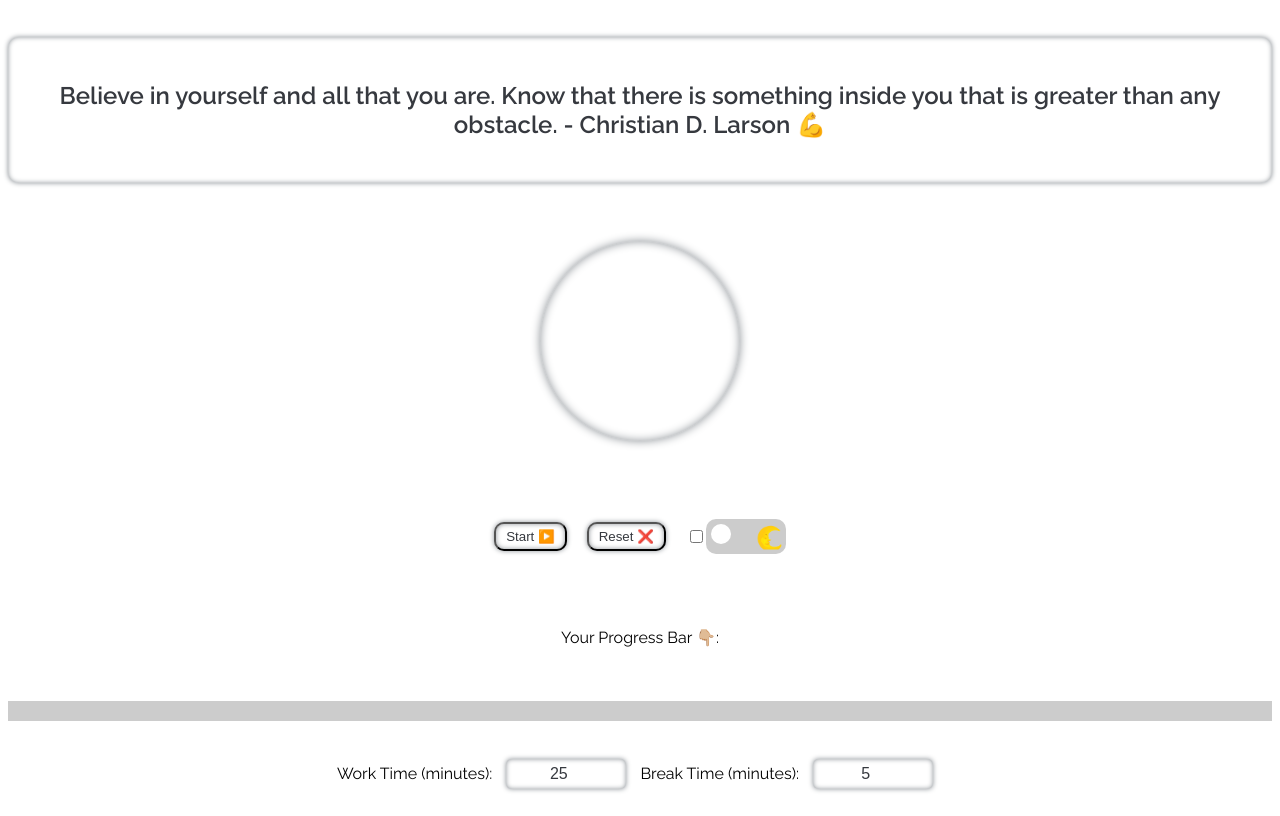
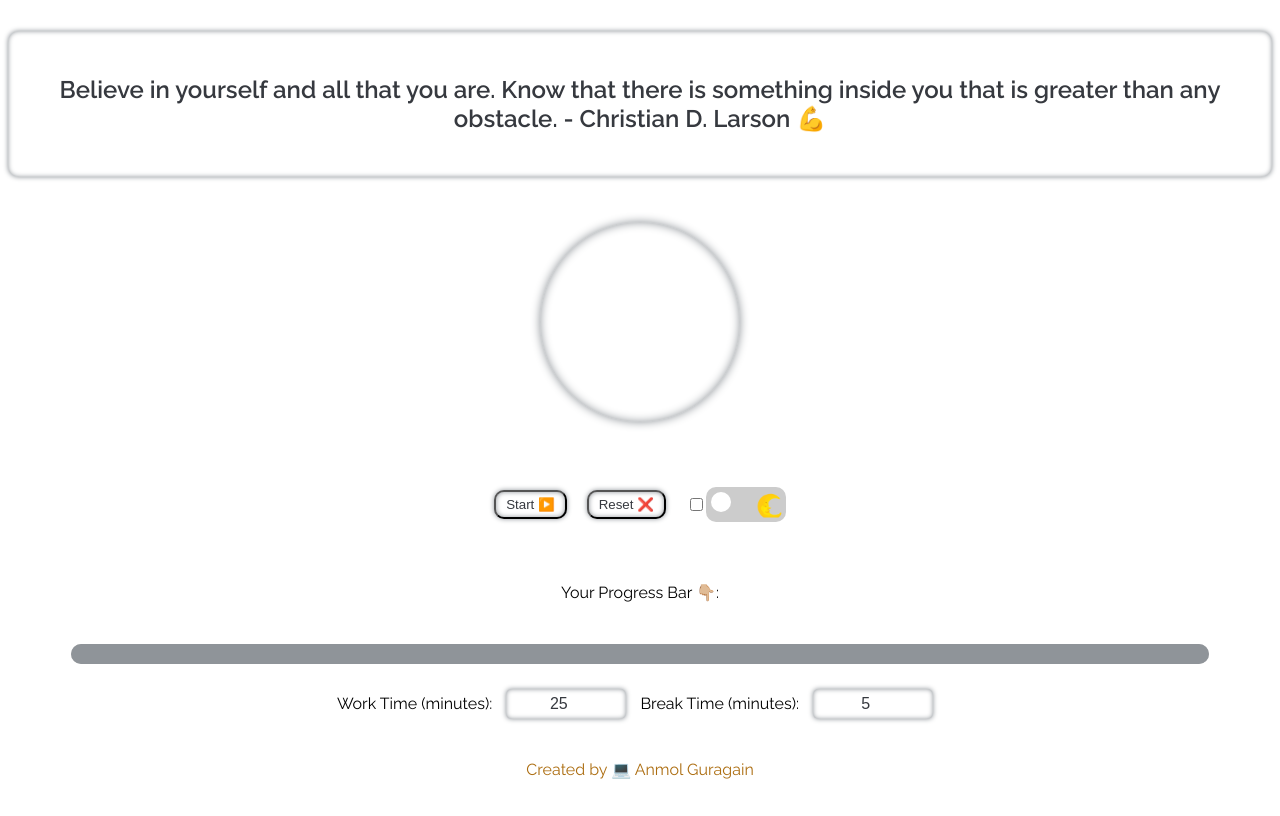
Before and after one commit to Anmol2059/pomodoro, a plain HTML site: page index.html in a window 1280 px wide. Drawn offline with Linux system fonts and the light colour scheme.

Commit message:
progress bar and footer

```diff
--- a/index.html
+++ b/index.html
@@ -36,7 +36,10 @@
   <audio id="end-sound" src="assets/start.mp3"></audio>
 
   <!-- Progress bar -->
-  <p>Your Progress Bar 👇🏼:</p>
+  <div>
+
+    <p>Your Progress Bar 👇🏼: </p>
+  </div>
 
   <div id="progress-bar-container">
     <div id="progress-bar"></div>
@@ -51,6 +54,9 @@
   </div>
 
   <!-- Dark mode toggle switch -->
+  <footer class="footer">
+    <p>Created by 💻 Anmol Guragain</p>
+  </footer>
 
 
   <script src="script.js"></script>
--- a/style.css
+++ b/style.css
@@ -87,19 +87,23 @@ body {
 
 /* Progress bar */
 #progress-bar-container {
-  width: 100%;
+  width: 90%;
   height: 20px;
   background-color: #ccc;
   position: relative;
+  border-radius: 10px;
+
 }
 
 #progress-bar {
-  width: 0%;
+  width: 100%;
   height: 100%;
   background-color: #8f9499;
   position: absolute;
   top: 0;
   left: 0;
+  border-radius: 10px;
+
 }
 
 #settings-container label {
@@ -302,3 +306,13 @@ body.dark-mode {
   outline: none;
   box-shadow: inset 0px 0px 5px #8f9499, 0px 0px 10px #8f9499;
 }
+/* display footer element at the end of page */
+.footer {
+
+  left: 0;
+  bottom: 0;
+  width: 100%;
+
+  color: rgb(172, 109, 16);
+  text-align: center;
+}
```
